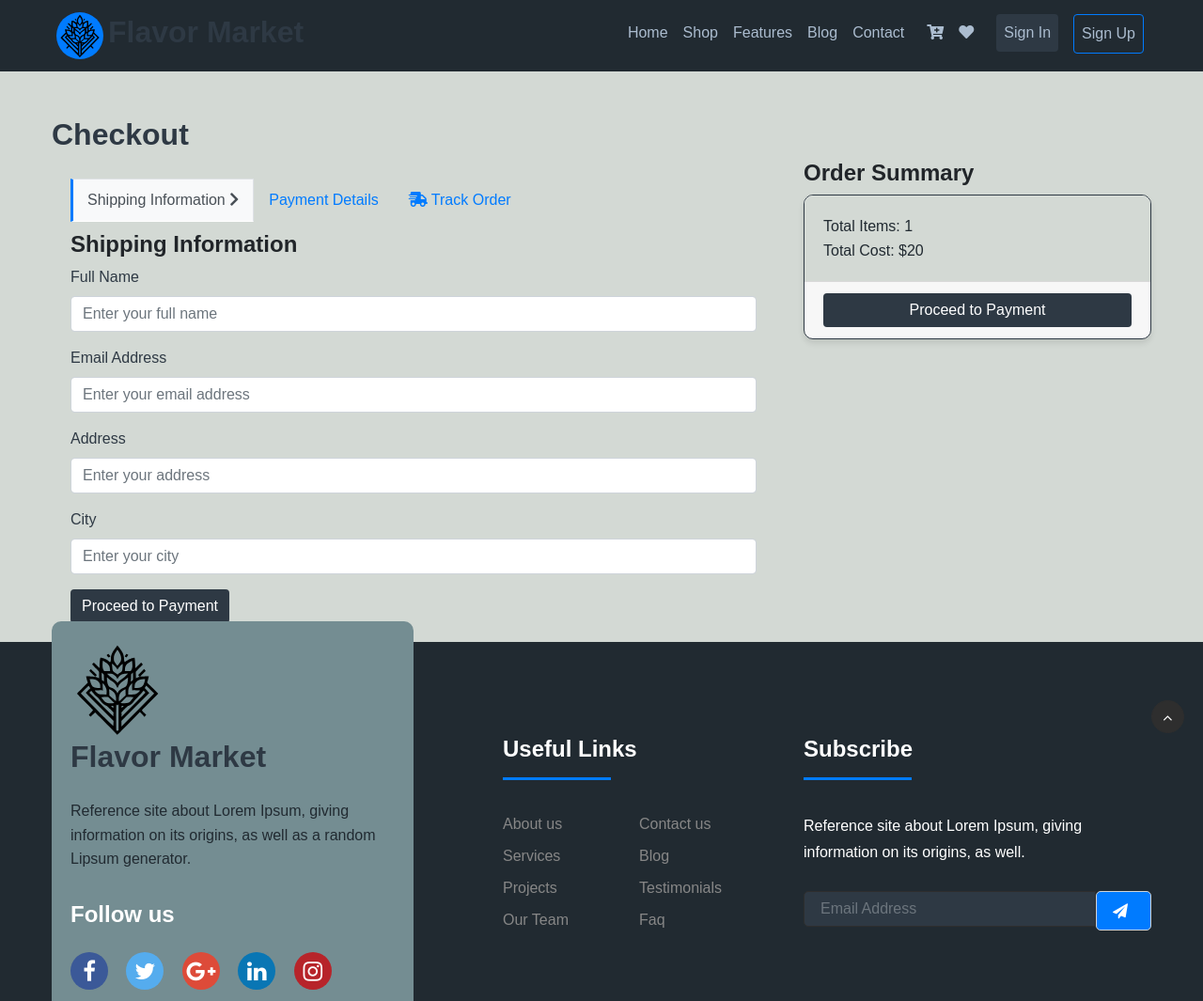
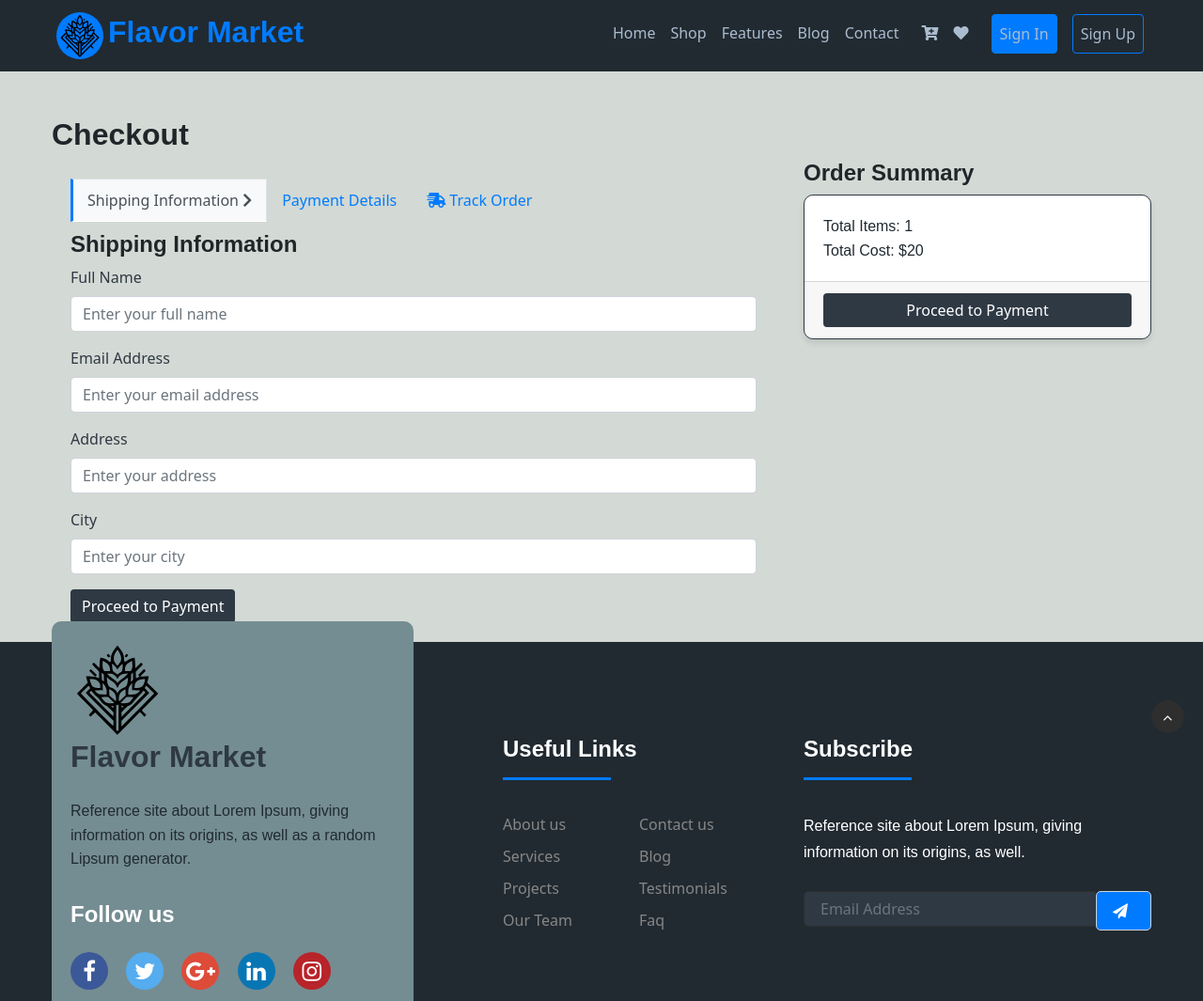
Before and after one commit to Devesh9321/Inventory_Website, a Flask app: page /shop/checkout in a window 1280 px wide. Shown: the top 1065 px of the page at 94% size. Run offline with Flask 3, Linux system fonts and the light colour scheme; some libraries are stand-ins or nearby versions.

Commit message:
updates checkout page

```diff
--- a/Application/static/css/style.css
+++ b/Application/static/css/style.css
@@ -1571,54 +1571,49 @@
 
 /* Checkout Page */
 /* Custom CSS for the Checkout Page */
-.container {
+#Checkout .container {
     font-family: 'Arial', sans-serif;
 }
-
-h2 {
+#Checkout .form-group label {
     color: var(--color-primary);
 }
 
-.form-group label {
-    color: var(--color-primary);
-}
-
-.btn-primary {
+#Checkout .btn-primary {
     background-color: var(--color-primary);
     border: none;
 }
 
-.btn-primary:hover {
+#Checkout .btn-primary:hover {
     background-color: var(--color-primary-dark);
 }
 
-.card {
+#Checkout .card {
     border: 1px solid var(--color-primary);
 }
 
-.card-body {
+#Checkout.card-body {
     background-color: var(--color-background);
 }
 
-.card-body p {
+#Checkout .card-body p {
     margin: 0;
 }
 
 /* Vertical Tabs */
-.nav-tabs {
+#Checkout .nav-tabs {
     border: none;
 }
 
-.nav-tabs .nav-item {
-    margin-bottom: 10px;
-}
-
-.nav-tabs .nav-link {
+#Checkout .nav-tabs .nav-item {
+    margin-bottom: 10px;
+}
+
+#Checkout .nav-tabs .nav-link {
     border-radius: 0;
     padding: 10px 15px;
 }
 
-.tab-content {
+#Checkout .tab-content {
     padding: 20px;
 }
 
--- a/Application/templates/checkout.html
+++ b/Application/templates/checkout.html
@@ -2,7 +2,7 @@
 
 {% block content %}
 
-<div class="container mt-5">
+<div id="Checkout" class="container mt-5">
     <h2>Checkout</h2>
     <div class="row">
         <div class="col-md-8">
@@ -94,10 +94,11 @@
                 <!-- Track Order Tab Content -->
                 <div class="tab-pane fade" id="v-pills-track-order">
                     <!-- Progress bar for tracking order -->
+                    <div class="contaner p-2">
                         <h4>Track Order</h4>
                         <div class="card py-6">
 
-                        <div class="progress">
+                            <div class="progress h-50">
                                 <div class="progress-bar" role="progressbar" style="width: 25%;" aria-valuenow="25"
                                     aria-valuemin="0" aria-valuemax="100">
                                     <i class="fas fa-box-open"></i> Order Received
@@ -113,6 +114,7 @@
                                 <div class="progress-bar bg-success" role="progressbar" style="width: 100%;"
                                     aria-valuenow="100" aria-valuemin="0" aria-valuemax="100">
                                     <i class="fas fa-check-circle"></i> Delivered
+                                </div>
                             </div>
                         </div>
                     </div>
--- a/Application/templates/index.html
+++ b/Application/templates/index.html
@@ -19,10 +19,10 @@
   <!-- Navbar -->
   <nav class="navbar navbar-expand-lg ">
     <div class="container">
-      <a class="navbar-brand flex-grow-0" href="#">
+      <a class="navbar-brand flex-grow-0 text-primary" href="{{ url_for('index')}}">
         <!-- <img src="{{ url_for('static', filename='img/logo.svg') }}" alt="logo" class="img-fluid"> -->
         <object type="image/svg+xml" data="{{ url_for('static', filename='img/logo.svg') }}" width="50" height="50"></object>
-        <h2>Flavor Market</h2>
+        <h2 class="text-primary">Flavor Market</h2>
       </a>
       <button class="navbar-toggler" type="button" data-toggle="collapse" data-target="#navbarNav"
         aria-controls="navbarNav" aria-expanded="false" aria-label="Toggle navigation">
@@ -31,19 +31,19 @@
       <div class="collapse navbar-collapse" id="navbarNav">
         <ul class="navbar-nav ml-auto">
           <li class="nav-item active">
-            <a class="nav-link" href="#hero">Home</a>
+            <a class="nav-link" href="{{ url_for('index') }}#hero">Home</a>
           </li>
           <li class="nav-item">
             <a class="nav-link" href="{{ url_for('shop.shop') }}">Shop</a>
           </li>
           <li class="nav-item">
-            <a class="nav-link" href="#features">Features</a>
+            <a class="nav-link" href="{{ url_for('index') }}#features">Features</a>
           </li>
           <li class="nav-item">
-            <a class="nav-link" href="#blog">Blog</a>
+            <a class="nav-link" href="{{ url_for('index') }}#blog">Blog</a>
           </li>
           <li class="nav-item">
-            <a class="nav-link" href="#contact">Contact</a>
+            <a class="nav-link" href="{{ url_for('index') }}#contact">Contact</a>
           </li>
           <li class="nav-item">
             <div class="row mx-2">
```
Also changed, not shown: app.py (renamed from __init__.py). Lines whose indentation alone changed are shown as unchanged.
